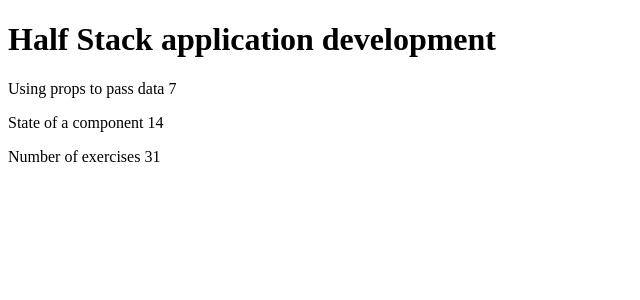
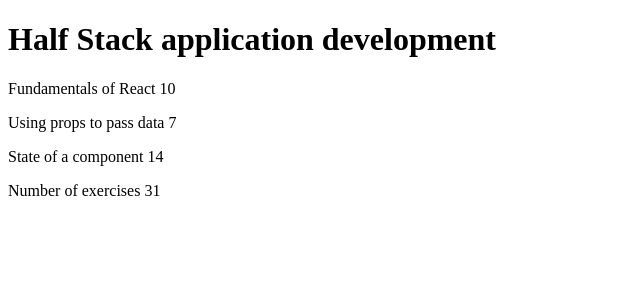
Before and after one commit to merricatbw/fullstackopen_exercises, a React (Vite) app in the folder part1/courseinfo/: page / in a window 1280 px wide. Shown: the top 300 px of the page, without its empty margins (0-640 px from the left). Built offline with nearby package versions, Linux system fonts and the light colour scheme.

Commit message:
Refactor parts to objects

```diff
--- a/part1/courseinfo/src/App.jsx
+++ b/part1/courseinfo/src/App.jsx
@@ -1,17 +1,23 @@
 const App = () => {
   const course = 'Half Stack application development'
-  const part1 = 'Fundamentals of React'
-  const exercises1 = 10
-  const part2 = 'Using props to pass data'
-  const exercises2 = 7
-  const part3 = 'State of a component'
-  const exercises3 = 14
+   const part1 = {
+    name: 'Fundamentals of React',
+    exercises: 10
+  }
+  const part2 = {
+    name: 'Using props to pass data',
+    exercises: 7
+  }
+  const part3 = {
+    name: 'State of a component',
+    exercises: 14
+  }
 
   return (
     <div>
       <Header course={course} />
-      <Content parts={[part1, part2, part3]} exercises={[exercises1, exercises2, exercises3]} />
-      <Total exercises={[exercises1, exercises2, exercises3]} />
+      <Content parts={[part1, part2, part3]} />
+      <Total exercises={[part1.exercises, part2.exercises, part3.exercises]} />
     </div>
   )
 }
@@ -19,9 +25,9 @@
 const Content = ({ parts, exercises }) => {
   return (
     <div>
-      <Part part={parts[1]} exercises={exercises[1]} />
-      <Part part={parts[2]} exercises={exercises[2]} />
-      <Part part={parts[3]} exercises={exercises[3]} />
+      <Part part={parts[0].name} exercises={parts[0].exercises} />
+      <Part part={parts[1].name} exercises={parts[1].exercises} />
+      <Part part={parts[2].name} exercises={parts[2].exercises} />
     </div>
   )
 }
```
